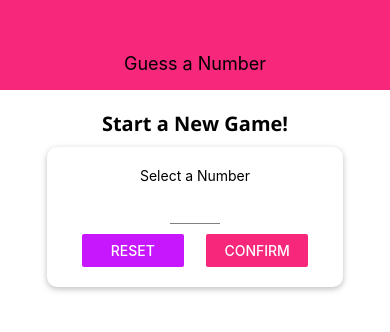
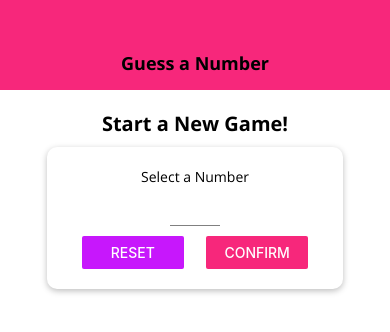
Before and after one commit to bhanujggandhi/Guess-a-number-native-app, a React Native app: screen / in a window 390 px wide. Shown: the top 332 px of the page. Built offline with nearby package versions, Linux system fonts and the light colour scheme.

Commit message:
fonts added to all text | gameover screen designed with an images and text

```diff
--- a/components/Header.tsx
+++ b/components/Header.tsx
@@ -2,6 +2,7 @@ import React from "react";
 import { View, Text, StyleSheet } from "react-native";
 
 import Colors from "../constants/color";
+import defaultStyles from "../constants/default-styles";
 
 type HeaderProps = {
   title: string;
@@ -10,7 +11,9 @@ type HeaderProps = {
 const Header = ({ title }: HeaderProps) => {
   return (
     <View style={styles.header}>
-      <Text style={styles.headerTitle}>{title}</Text>
+      <Text style={{ ...defaultStyles.titleText, ...styles.headerTitle }}>
+        {title}
+      </Text>
     </View>
   );
 };
@@ -27,6 +30,7 @@ const styles = StyleSheet.create({
   headerTitle: {
     color: "black",
     fontSize: 18,
+    fontFamily: "open-sans-bold",
   },
 });
 
--- a/components/NumberContainer.tsx
+++ b/components/NumberContainer.tsx
@@ -1,6 +1,7 @@
 import React from "react";
 import { StyleSheet, Text, View } from "react-native";
 import Colors from "../constants/color";
+import defaultStyles from "../constants/default-styles";
 
 type NumberContainerProps = {
   children: JSX.Element | number | undefined;
@@ -9,7 +10,9 @@ type NumberContainerProps = {
 const NumberContainer = ({ children }: NumberContainerProps) => {
   return (
     <View style={styles.container}>
-      <Text style={styles.number}>{children}</Text>
+      <Text style={{ ...styles.number, ...defaultStyles.bodyText }}>
+        {children}
+      </Text>
     </View>
   );
 };
--- /dev/null
+++ b/constants/default-styles.ts
@@ -0,0 +1,11 @@
+import { StyleSheet } from "react-native";
+
+export default StyleSheet.create({
+  bodyText: {
+    fontFamily: "open-sans",
+  },
+  titleText: {
+    fontFamily: "open-sans-bold",
+    fontSize: 18,
+  },
+});
--- a/screens/GameOverScreen.tsx
+++ b/screens/GameOverScreen.tsx
@@ -1,5 +1,7 @@
 import React from "react";
-import { View, Text, StyleSheet, Button } from "react-native";
+import { View, Text, StyleSheet, Button, Image } from "react-native";
+import Colors from "../constants/color";
+import defaultStyles from "../constants/default-styles";
 
 type GameOverScreenProps = {
   roundsNumber: number;
@@ -14,9 +16,17 @@ const GameOverScreen = ({
 }: GameOverScreenProps) => {
   return (
     <View style={styles.screen}>
-      <Text>Game is Over!!</Text>
-      <Text>Number of rounds: {roundsNumber}</Text>
-      <Text>Number was: {userNumber}</Text>
+      <Text style={defaultStyles.titleText}>Game is Over!</Text>
+      <View style={styles.imageContainer}>
+        <Image source={require("../assets/success.png")} style={styles.image} />
+      </View>
+      <View style={styles.resultTextContainer}>
+        <Text style={{ ...defaultStyles.bodyText, ...styles.resultText }}>
+          Your phone needed <Text style={styles.highlight}>{roundsNumber}</Text>{" "}
+          rounds to guess the number{" "}
+          <Text style={styles.highlight}>{userNumber}</Text>
+        </Text>
+      </View>
       <Button
         title='NEW GAME'
         onPress={() => {
@@ -33,6 +43,31 @@ const styles = StyleSheet.create({
     justifyContent: "center",
     alignItems: "center",
   },
+  image: {
+    width: "100%",
+    height: "100%",
+  },
+  imageContainer: {
+    width: 300,
+    height: 300,
+    borderRadius: 150,
+    borderWidth: 3,
+    borderColor: "black",
+    overflow: "hidden",
+    marginVertical: 30,
+  },
+  resultTextContainer: {
+    marginHorizontal: 30,
+    marginVertical: 15,
+  },
+  resultText: {
+    textAlign: "center",
+    fontSize: 20,
+  },
+  highlight: {
+    color: Colors.primary,
+    fontFamily: "open-sans-bold",
+  },
 });
 
 export default GameOverScreen;
--- a/screens/GameScreen.tsx
+++ b/screens/GameScreen.tsx
@@ -2,6 +2,7 @@ import React, { useEffect, useRef, useState } from "react";
 import { View, Text, StyleSheet, Button, Alert } from "react-native";
 import Card from "../components/Card";
 import NumberContainer from "../components/NumberContainer";
+import defaultStyles from "../constants/default-styles";
 
 type GameScreenProps = {
   userChoice: number;
@@ -65,7 +66,7 @@ const GameScreen = ({ userChoice, onGameOver }: GameScreenProps) => {
 
   return (
     <View style={styles.screen}>
-      <Text>Opponent's Guess</Text>
+      <Text style={defaultStyles.bodyText}>Opponent's Guess</Text>
       <NumberContainer>{currentGuess}</NumberContainer>
       <Card style={styles.buttonContainer}>
         <Button title='LOWER' onPress={nextGuessHandler.bind(this, "lower")} />
--- a/screens/StartScreen.tsx
+++ b/screens/StartScreen.tsx
@@ -13,6 +13,7 @@ import Card from "../components/Card";
 import Input from "../components/Input";
 import NumberContainer from "../components/NumberContainer";
 import Colors from "../constants/color";
+import defaultStyles from "../constants/default-styles";
 
 type StartScreenProps = {
   onStartGame: (selectedNumber: number | undefined) => void;
@@ -52,7 +53,7 @@ const StartScreen = ({ onStartGame }: StartScreenProps) => {
   if (confirmed) {
     confirmedOutput = (
       <Card style={styles.summaryContainer}>
-        <Text>You selected</Text>
+        <Text style={defaultStyles.bodyText}>You selected</Text>
         <NumberContainer>{selectedNumber}</NumberContainer>
         <Button
           title='START GAME'
@@ -71,9 +72,11 @@ const StartScreen = ({ onStartGame }: StartScreenProps) => {
       }}
     >
       <View style={styles.screen}>
-        <Text style={styles.title}>Start a New Game!</Text>
+        <Text style={{ ...defaultStyles.titleText, ...styles.title }}>
+          Start a New Game!
+        </Text>
         <Card style={styles.inputContainer}>
-          <Text>Select a Number</Text>
+          <Text style={defaultStyles.bodyText}>Select a Number</Text>
           <Input
             style={styles.input}
             blurOnSubmit
```
Also changed, not shown: assets/success.png (added).
